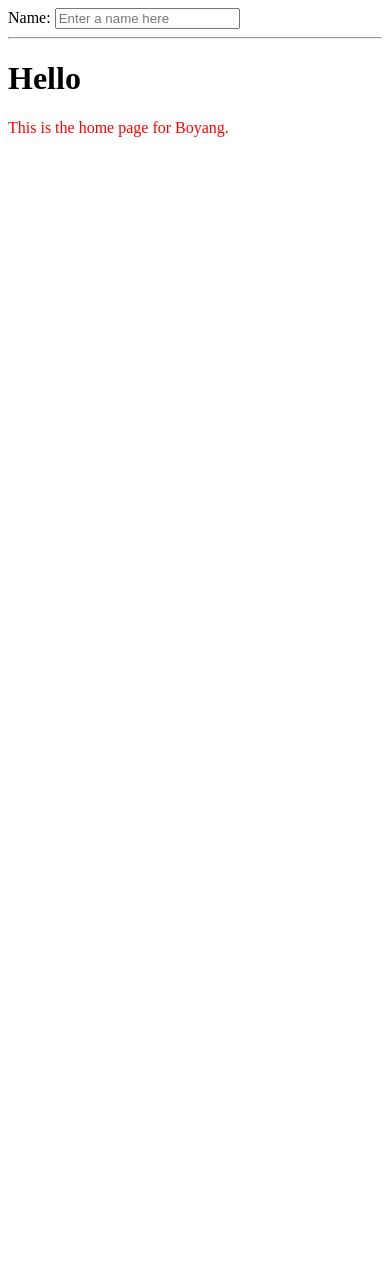
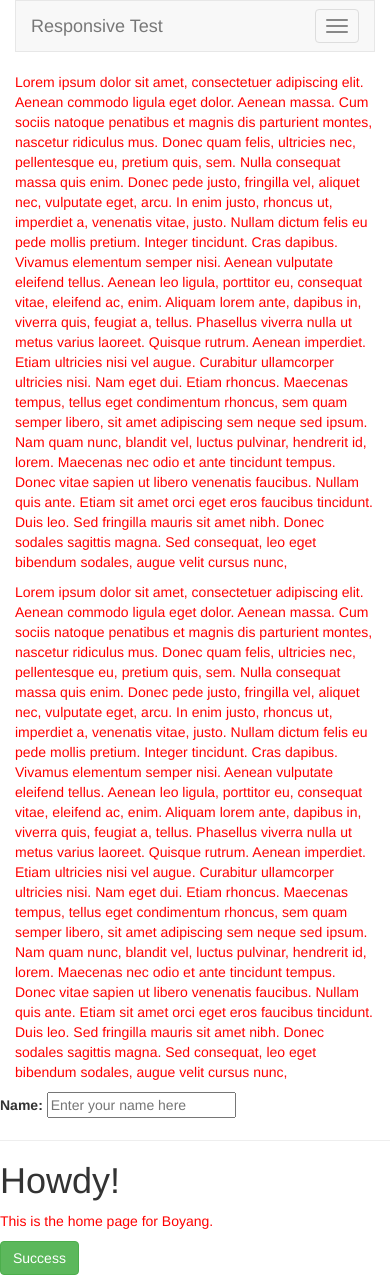
Before and after one commit to BoyangDong/boyang.dong, a plain HTML site: page index.html in a window 390 px wide. Before the commit the page ends 844 px from the top, so only its background shows below. Drawn offline with nearby package versions, Linux system fonts and the light colour scheme.

Commit message:
Added dummy data and navigation bar for responsive test

```diff
--- a/index.html
+++ b/index.html
@@ -1,20 +1,70 @@
 <!doctype html>
 <html ng-app>
     <head>
-        <title>Boyang' Home</title>
+        <title>Boyang' Homepage</title>
+        <meta name="viewpoint" content="width=device-width, initial-scale=1">
         <style>
             p {color: red;}
         </style>
+
     </head>
     <body>
+        <div class="container">
+            <!--navbar navbar-default-->
+            <div class="navbar navbar-default" role="navigation">
+
+                <!--navbar navbar-header-->
+                <div class="navbar-header">
+
+                    <button type="button" class="navbar-toggle" data-toggle="collapse" data-target=".navbar-collapse">
+
+                        <span class="sr-only">Toggle Navigation</span>
+                        <span class="icon-bar"></span>
+                        <span class="icon-bar"></span>
+                        <span class="icon-bar"></span>
+                    </button>
+                    <span class="navbar-brand">Responsive Test</span>
+                </div><!--navbar navbar-header-->
+
+                <!--navbar-->
+                <div class="navbar-collapse collapse">
+                    <ul class="nav navbar-nav">
+                        <li><a href="#">Link</a></li>
+                        <li><a href="#">Link</a></li>
+                        <li><a href="#">Link</a></li>
+                        <li><a href="#">Link</a></li>
+
+
+                    </ul>
+                </div><!--/navbar-->
+            </div><!--/navbar navbar-default-->
+
+
+            <div class="row">
+                <div class="col-sm-6">
+                    <p>
+                        Lorem ipsum dolor sit amet, consectetuer adipiscing elit. Aenean commodo ligula eget dolor. Aenean massa. Cum sociis natoque penatibus et magnis dis parturient montes, nascetur ridiculus mus. Donec quam felis, ultricies nec, pellentesque eu, pretium quis, sem. Nulla consequat massa quis enim. Donec pede justo, fringilla vel, aliquet nec, vulputate eget, arcu. In enim justo, rhoncus ut, imperdiet a, venenatis vitae, justo. Nullam dictum felis eu pede mollis pretium. Integer tincidunt. Cras dapibus. Vivamus elementum semper nisi. Aenean vulputate eleifend tellus. Aenean leo ligula, porttitor eu, consequat vitae, eleifend ac, enim. Aliquam lorem ante, dapibus in, viverra quis, feugiat a, tellus. Phasellus viverra nulla ut metus varius laoreet. Quisque rutrum. Aenean imperdiet. Etiam ultricies nisi vel augue. Curabitur ullamcorper ultricies nisi. Nam eget dui. Etiam rhoncus. Maecenas tempus, tellus eget condimentum rhoncus, sem quam semper libero, sit amet adipiscing sem neque sed ipsum. Nam quam nunc, blandit vel, luctus pulvinar, hendrerit id, lorem. Maecenas nec odio et ante tincidunt tempus. Donec vitae sapien ut libero venenatis faucibus. Nullam quis ante. Etiam sit amet orci eget eros faucibus tincidunt. Duis leo. Sed fringilla mauris sit amet nibh. Donec sodales sagittis magna. Sed consequat, leo eget bibendum sodales, augue velit cursus nunc,
+                    </p>
+                </div>
+                <div class="col-sm-6">
+                    <p>
+                        Lorem ipsum dolor sit amet, consectetuer adipiscing elit. Aenean commodo ligula eget dolor. Aenean massa. Cum sociis natoque penatibus et magnis dis parturient montes, nascetur ridiculus mus. Donec quam felis, ultricies nec, pellentesque eu, pretium quis, sem. Nulla consequat massa quis enim. Donec pede justo, fringilla vel, aliquet nec, vulputate eget, arcu. In enim justo, rhoncus ut, imperdiet a, venenatis vitae, justo. Nullam dictum felis eu pede mollis pretium. Integer tincidunt. Cras dapibus. Vivamus elementum semper nisi. Aenean vulputate eleifend tellus. Aenean leo ligula, porttitor eu, consequat vitae, eleifend ac, enim. Aliquam lorem ante, dapibus in, viverra quis, feugiat a, tellus. Phasellus viverra nulla ut metus varius laoreet. Quisque rutrum. Aenean imperdiet. Etiam ultricies nisi vel augue. Curabitur ullamcorper ultricies nisi. Nam eget dui. Etiam rhoncus. Maecenas tempus, tellus eget condimentum rhoncus, sem quam semper libero, sit amet adipiscing sem neque sed ipsum. Nam quam nunc, blandit vel, luctus pulvinar, hendrerit id, lorem. Maecenas nec odio et ante tincidunt tempus. Donec vitae sapien ut libero venenatis faucibus. Nullam quis ante. Etiam sit amet orci eget eros faucibus tincidunt. Duis leo. Sed fringilla mauris sit amet nibh. Donec sodales sagittis magna. Sed consequat, leo eget bibendum sodales, augue velit cursus nunc,
+                    </p>
+                </div>
+            </div>
+        </div>
         <div>
             <label>Name:</label>
-            <input type="text" ng-model="yourName" placeholder="Enter a name here">
+            <input type="text" ng-model="yourName" placeholder="Enter your name here">
             <hr>
-            <h1>Hello{{yourName}}</h1>
+            <h1>Howdy! {{yourName}}</h1>
         </div>
         <p>This is the home page for Boyang.</p>
+        <button type="button" class="btn btn-success">Success</button>
+
     </body>
     <script type="text/javascript"
             src="https://ajax.googleapis.com/ajax/libs/angularjs/1.6.1/angular.min.js"></script>
+    <link rel="stylesheet"
+          href="https://maxcdn.bootstrapcdn.com/bootstrap/3.3.5/css/bootstrap.min.css">
 </html>
```
